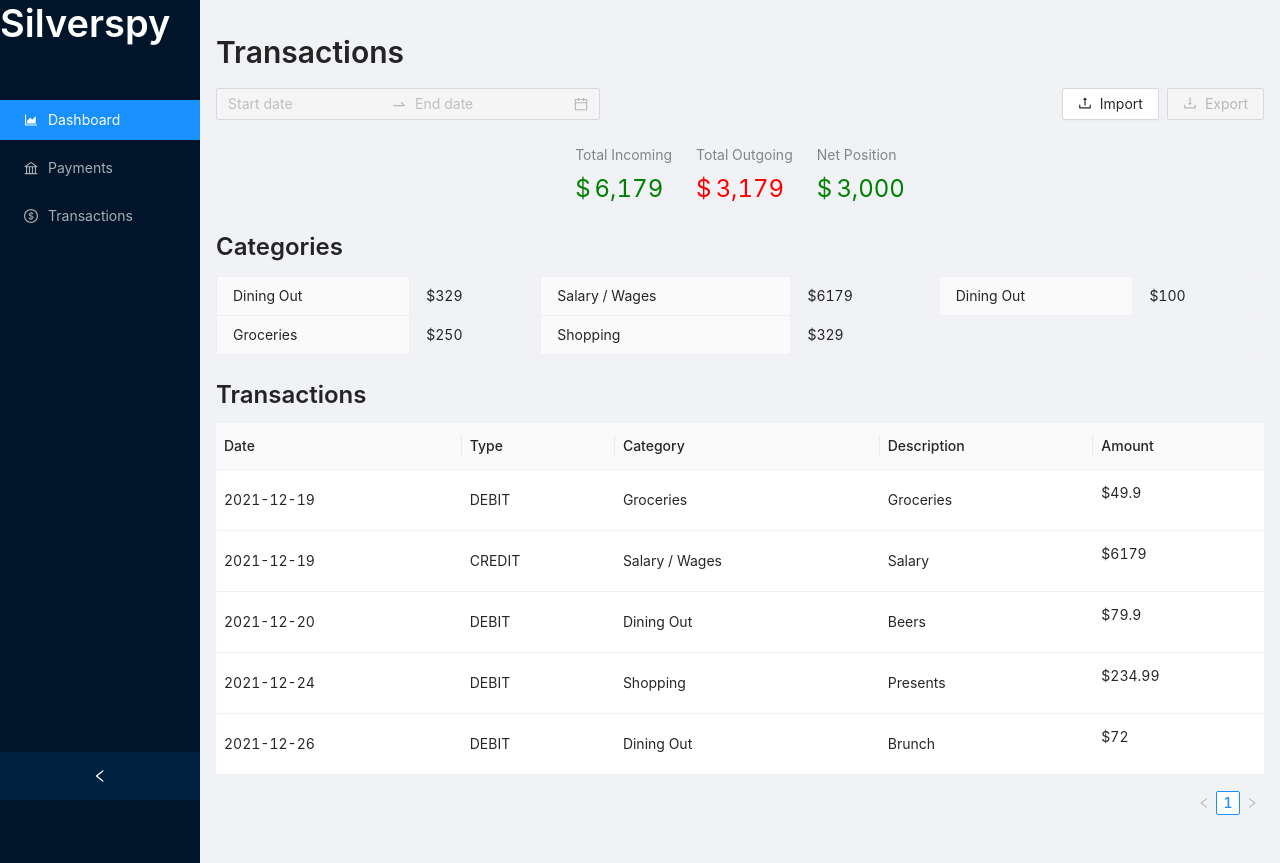
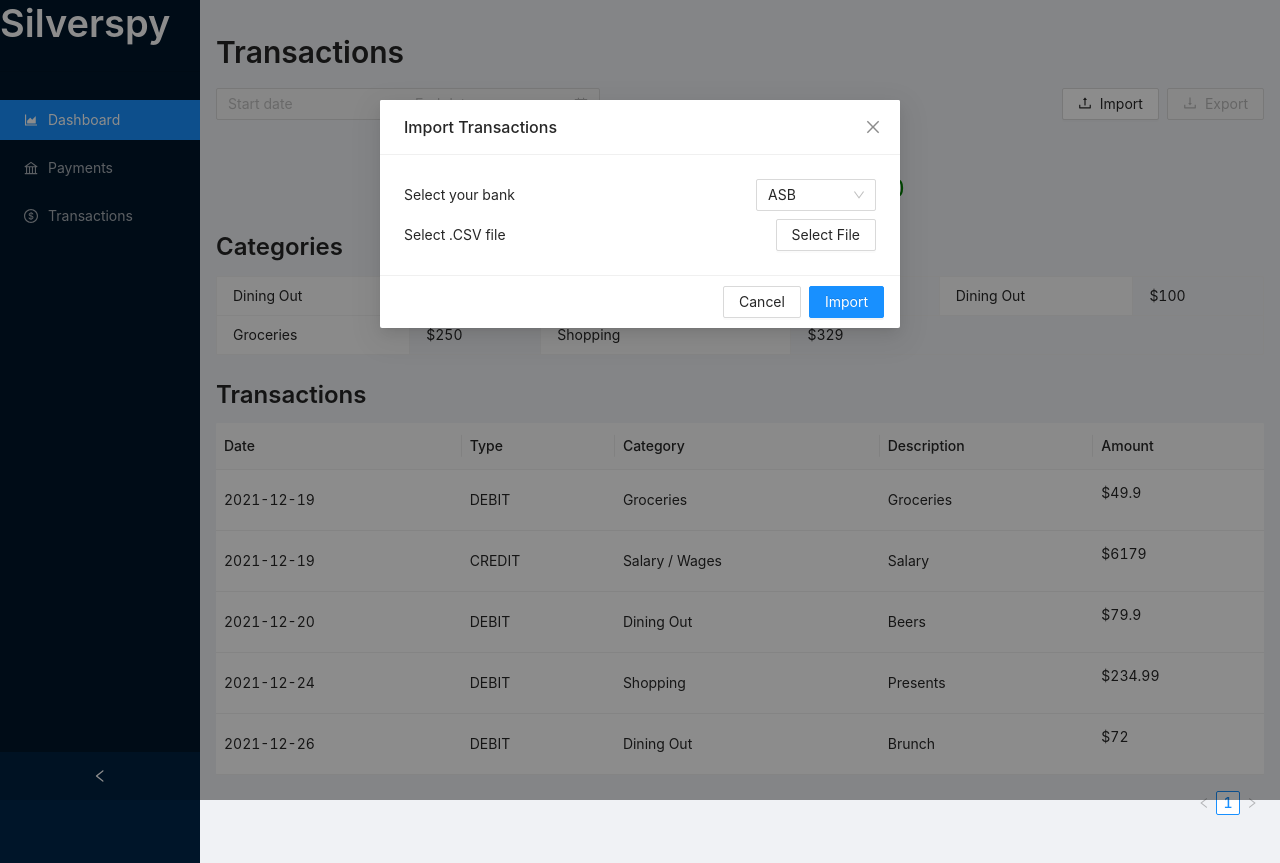
Before and after one commit to mttchpmn/silverspy-web, a Next.js app: page /transactions in a window 1280 px wide. Built offline with nearby package versions, Linux system fonts and the light colour scheme.

Commit message:
0009 Add file reading logic

```diff
--- /dev/null
+++ b/components/ImportTransactionModal.tsx
@@ -0,0 +1,52 @@
+import {Button, message, Modal, Radio, Select, Space, Typography, Upload} from "antd";
+import {useState} from "react";
+
+const {Text} = Typography;
+const {Option} = Select;
+
+export function ImportTransactionModal(props: { visible: boolean, onOk: () => void }) {
+    const [fileContent, setFileContent] = useState<string>("");
+
+    return (
+        <Modal title={"Import Transactions"}
+               visible={props.visible}
+               okText={"Import"}
+               onOk={props.onOk}
+               onCancel={props.onOk}>
+
+            <Space direction={"vertical"} style={{width: "100%"}}>
+
+                <Space style={{width: "100%", justifyContent: "space-between"}}>
+                    <Text>Select your bank</Text>
+                    {/* TODO - Extract these into constants file*/}
+                    <Select defaultValue={"asb"} style={{width: 120}}>
+                        <Option value={"asb"}>ASB</Option>
+                        <Option disabled value={"anz"}>ANZ</Option>
+                        <Option disabled value={"bnz"}>BNZ</Option>
+                        <Option disabled value={"kiwibank"}>Kiwibank</Option>
+                        <Option disabled value={"westpac"}>Westpac</Option>
+                    </Select>
+                </Space>
+
+                <Space style={{width: "100%", justifyContent: "space-between"}}>
+                    <Text>Select .CSV file</Text>
+                    <Upload
+                        accept={".csv"}
+                        beforeUpload={(file: any) => {
+                            const reader = new FileReader();
+                            reader.onload = e => {
+                                setFileContent(e.target!.result as string);
+                            }
+
+                            reader.readAsText(file);
+
+                            return false;
+                        }}
+                    >
+                        <Button>Select File</Button>
+                    </Upload>
+                </Space>
+            </Space>
+        </Modal>
+    );
+}
--- a/pages/transactions.tsx
+++ b/pages/transactions.tsx
@@ -1,14 +1,13 @@
 import {NextPage} from "next";
 import LayoutContainer from "../components/LayoutContainer";
-import {Button, Col, DatePicker, Descriptions, Modal, Row, Space, Statistic, Typography} from "antd";
+import {Button, DatePicker, Descriptions, Space, Statistic, Typography} from "antd";
 import {TransactionsTable} from "../components/TransactionsTable";
-import useSwr from "swr";
-import axios from "axios";
 import {useTransactions} from "../hooks/useTransactions";
 import {useState} from "react";
 import moment, {Moment} from "moment";
 import {CategoryTotal} from "../types/transaction-types";
 import {DownloadOutlined, UploadOutlined} from "@ant-design/icons";
+import {ImportTransactionModal} from "../components/ImportTransactionModal";
 
 const {Title, Text} = Typography;
 const {RangePicker} = DatePicker;
@@ -17,7 +16,7 @@ const TransactionsPage: NextPage = () => {
     const [fromDate, setFromDate] = useState<Moment>(moment()); // TODO - Default dates
     const [toDate, setToDate] = useState<Moment>(moment());
 
-    const [importModalVisible, setImportModalVisible] = useState<boolean>(false);
+    const [importModalVisible, setImportModalVisible] = useState<boolean>(true);
 
     const {
         transactionData,
@@ -52,11 +51,7 @@ const TransactionsPage: NextPage = () => {
                     {/* Import / Export buttons */}
                     <Space>
                         <Button icon={<UploadOutlined/>} onClick={() => setImportModalVisible(true)}>Import</Button>
-                        <Modal title={"Import Transactions"} visible={importModalVisible}
-                               onOk={() => setImportModalVisible(false)}
-                               onCancel={() => setImportModalVisible(false)}>
-                            <p>Hi there</p>
-                        </Modal>
+                        <ImportTransactionModal visible={importModalVisible} onOk={() => setImportModalVisible(false)}/>
                         <Button disabled icon={<DownloadOutlined/>}>Export</Button>
                     </Space>
                 </Space>
```
